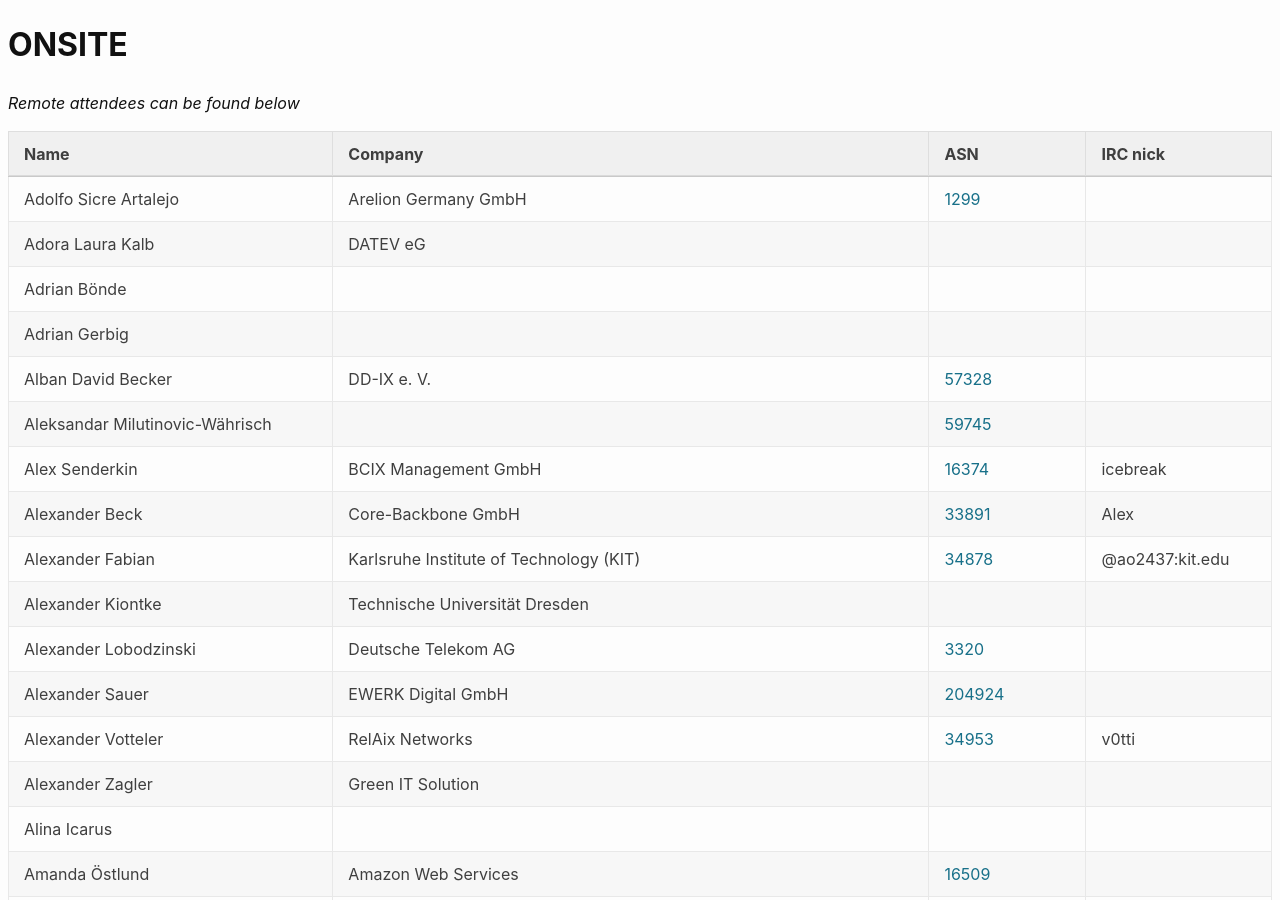
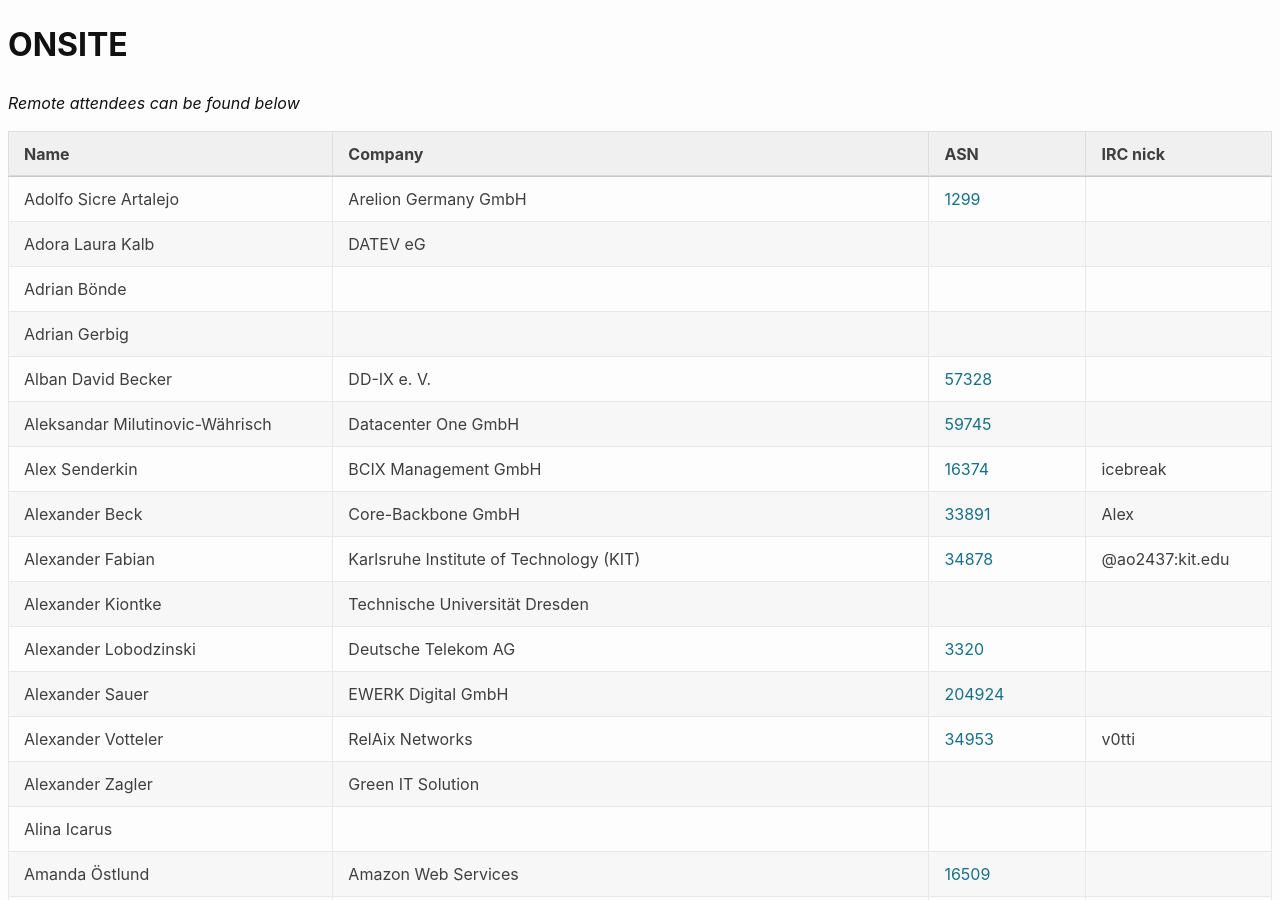
Before and after one commit to denog/pretix-attendeelist, a Jekyll site: the page built from denog15/index.md, in a window 1280 px wide and 900 px high. Built offline with Jekyll 4.4.1, drawn with Linux system fonts in a browser that asks for light colours.

Commit message:
Latest data: Sat Oct 28 14:28:10 UTC 2023

```diff
--- a/_data/attendees_denog15_onsite.json
+++ b/_data/attendees_denog15_onsite.json
@@ -31,7 +31,7 @@
   },
   {
     "name": "Aleksandar Milutinovic-Währisch",
-    "company": null,
+    "company": "Datacenter One GmbH",
     "irc": null,
     "asn": "59745"
   },
```
